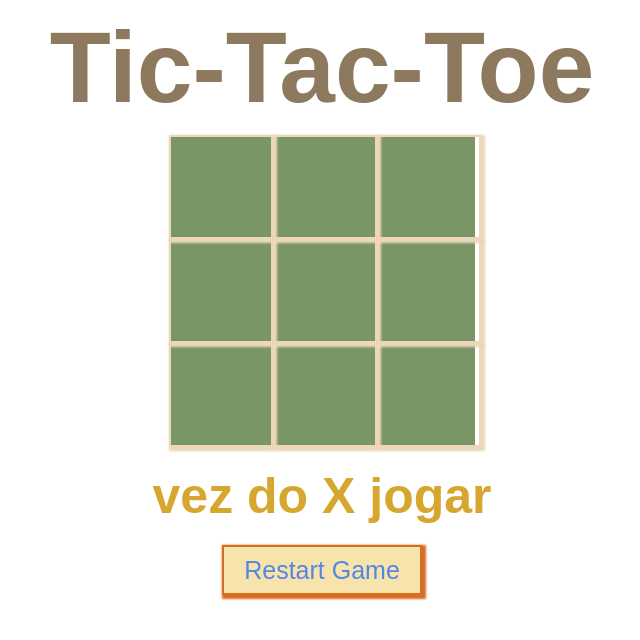
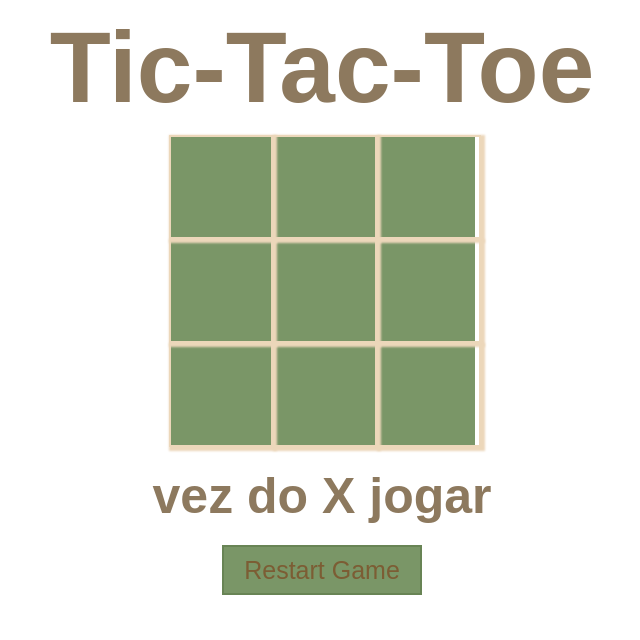
Before and after one commit to willianifms/tictactoepwa, a website: page index.html in a window 1280 px wide. Shown: the whole page, without its empty margins (318-958 px from the left). Drawn offline with Linux system fonts and the light colour scheme.

Commit message:
upudate style

```diff
--- a/css/main.css
+++ b/css/main.css
@@ -17,6 +17,10 @@ section {
   font-size: 60px;
 }
 
+.div:hover{
+  background-color: lawngreen;
+}
+
 .title {
   font-size: 100px;
   color: #8d795e;
@@ -29,21 +33,24 @@ section {
   width: 306px;
   margin: 10px auto;
   background-color: #7a9667;
-  color: #8d795e;
+  color: #000000;
 }
 
 .result {
   font-size: 50px;
-  color: #d7a62f;
+  color: #8d795e;
   margin: 20px auto;
 }
 
 .newGame {
-  background-color: #f7e4ac;
+  background-color: #7a9667;
   width: 200px;
   height: 50px;
   font-size: 25px;
-  color: #5586e2;
-  box-shadow: 2px 2px 2px 2px #d86c23;
-  border: 2px solid #d86c23;
+  color: #7c5d34;
+  border: 2px solid #688455;
 }
+
+.newGame:hover{
+  background-color: lawngreen;
+}
```
